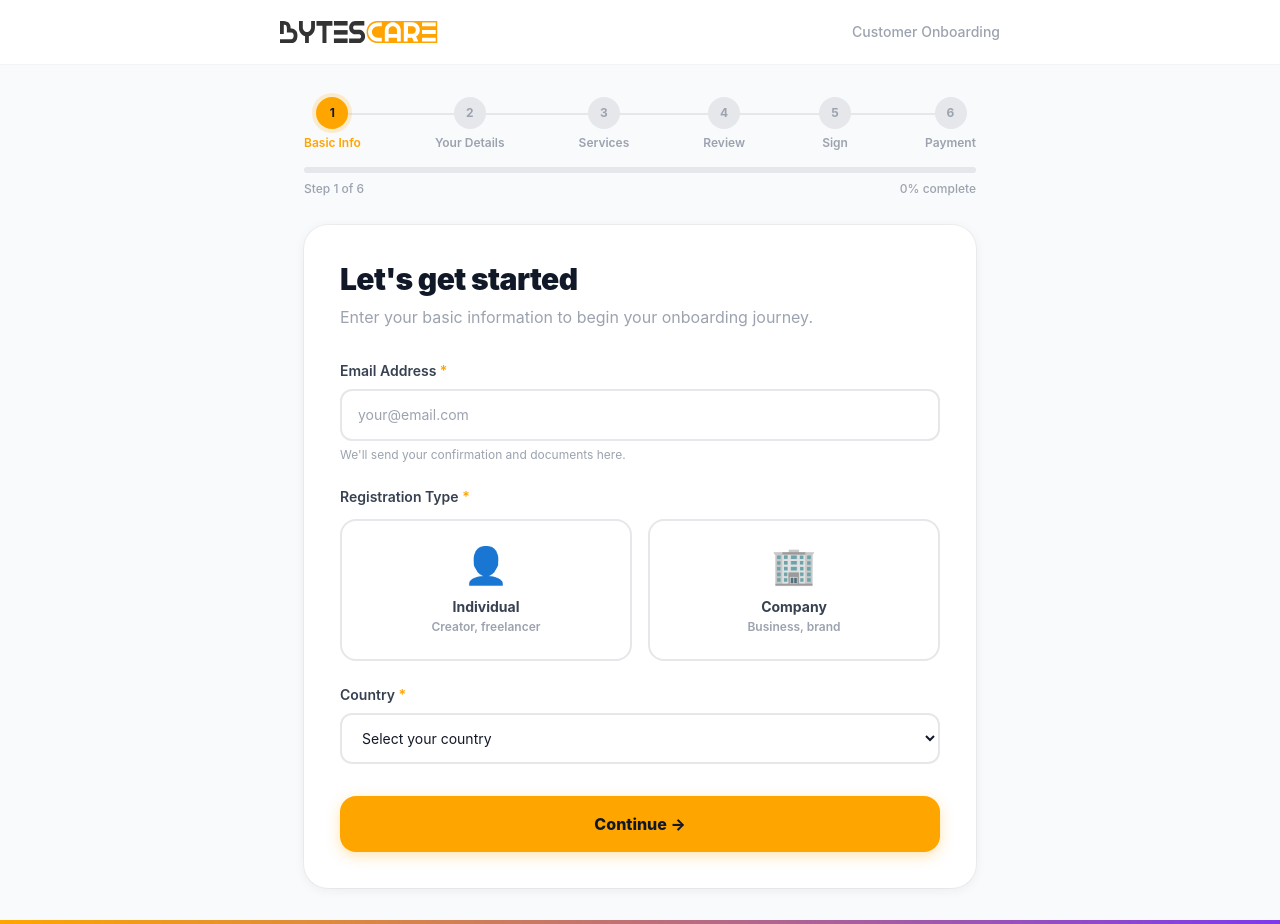
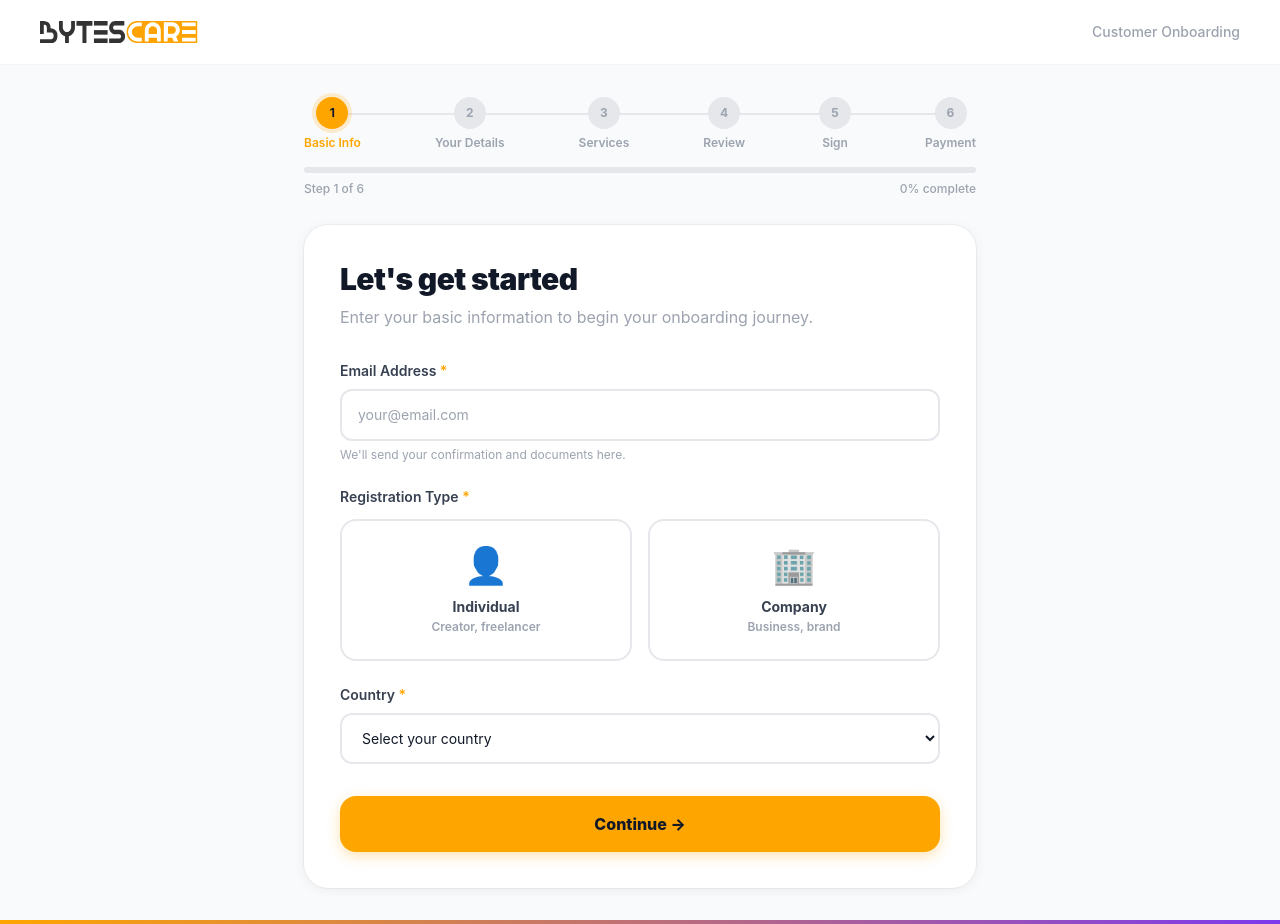
Before and after one commit to itspchoudhary22-bot/self-onboarding, a Next.js app: page /onboarding in a window 1280 px wide. Built offline with nearby package versions, Linux system fonts and the light colour scheme.

Commit message:
Move logo to left edge by making nav full-width with padding
https://claude.ai/code/session_015AnU9vhisTz4L1mXWEeaiY

```diff
--- a/app/onboarding/SuccessScreen.tsx
+++ b/app/onboarding/SuccessScreen.tsx
@@ -17,7 +17,7 @@ export default function SuccessScreen({ formData, documentSigned }: Props) {
   return (
     <div className="min-h-screen flex flex-col" style={{ background: "#f9fafb" }}>
       <header className="bg-white border-b border-gray-100 sticky top-0 z-50">
-        <div className="max-w-3xl mx-auto px-4 sm:px-6 h-14 flex items-center justify-between">
+        <div className="w-full px-6 sm:px-10 h-14 flex items-center justify-between">
           <Link href="/">
             <img src="/logo.svg" alt="Bytescare" height={22} style={{ height: 22 }} />
           </Link>
--- a/app/onboarding/page.tsx
+++ b/app/onboarding/page.tsx
@@ -232,7 +232,7 @@ export default function OnboardingPage() {
     <div className="min-h-screen flex flex-col" style={{ background: "#f9fafb" }}>
       {/* Header */}
       <header className="bg-white sticky top-0 z-50" style={{ borderBottom: "1px solid #f3f4f6" }}>
-        <div className="max-w-3xl mx-auto px-4 sm:px-6 h-16 flex items-center justify-between">
+        <div className="w-full px-6 sm:px-10 h-16 flex items-center justify-between">
           <Link href="/">
             <img src="/logo.svg" alt="Bytescare" height={22} style={{ height: 22 }} />
           </Link>
--- a/app/page.tsx
+++ b/app/page.tsx
@@ -20,7 +20,7 @@ export default function HomePage() {
   return (
     <div className="min-h-screen flex flex-col" style={{ background: "linear-gradient(135deg, #fff8e6 0%, #fff 50%, #f5f3ff 100%)" }}>
       <nav style={{ background: "rgba(255,255,255,0.85)", backdropFilter: "blur(12px)", borderBottom: "1px solid rgba(0,0,0,0.06)", position: "sticky", top: 0, zIndex: 40 }}>
-        <div className="max-w-5xl mx-auto px-4 sm:px-6 h-16 flex items-center justify-between">
+        <div className="w-full px-6 sm:px-10 h-16 flex items-center justify-between">
           <img src="/logo.svg" alt="Bytescare" height={24} style={{ height: 24 }} />
           <a href="https://bytescare.com" target="_blank" rel="noopener noreferrer"
             className="text-sm font-medium hidden sm:block transition-colors"
```
